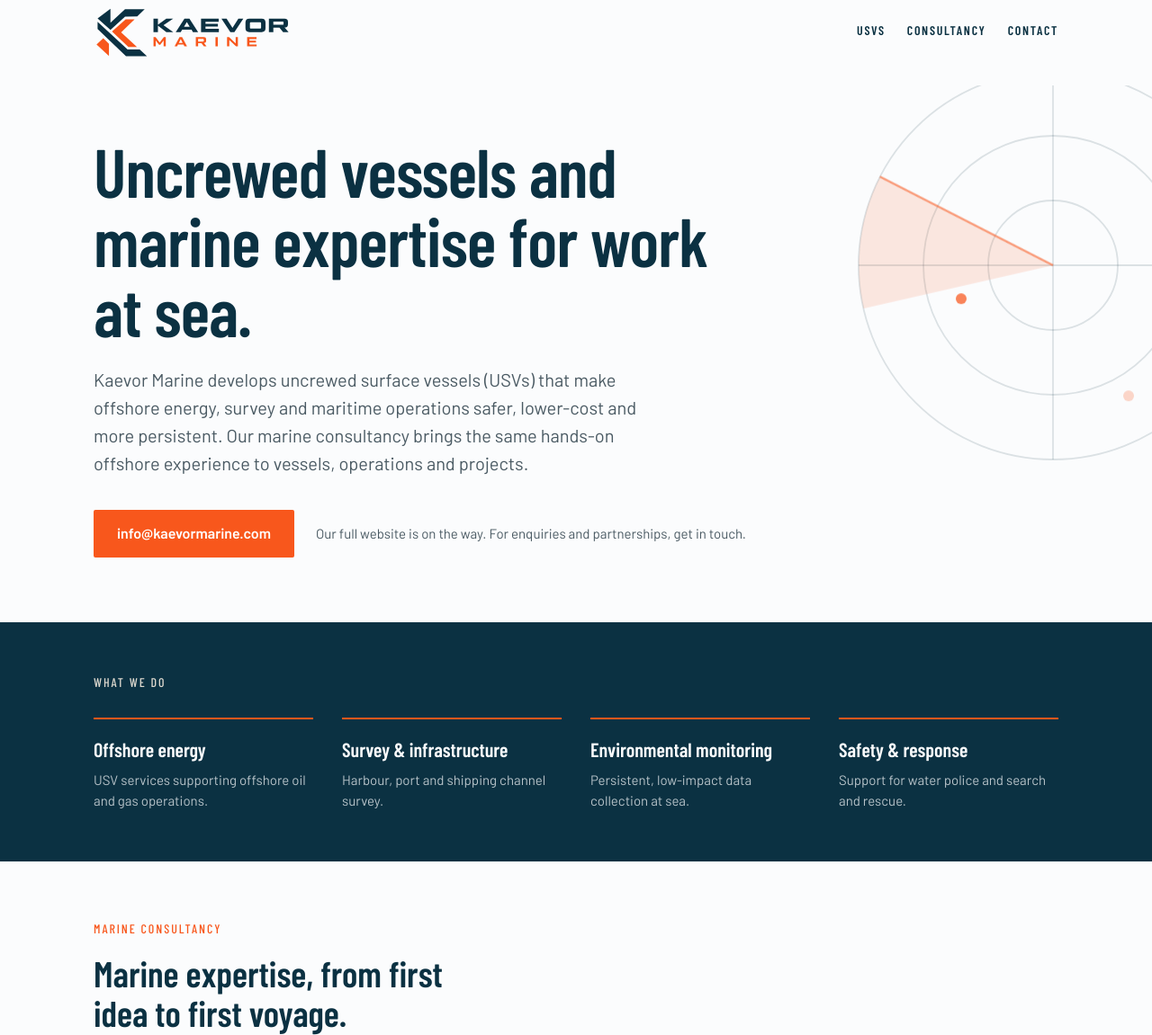
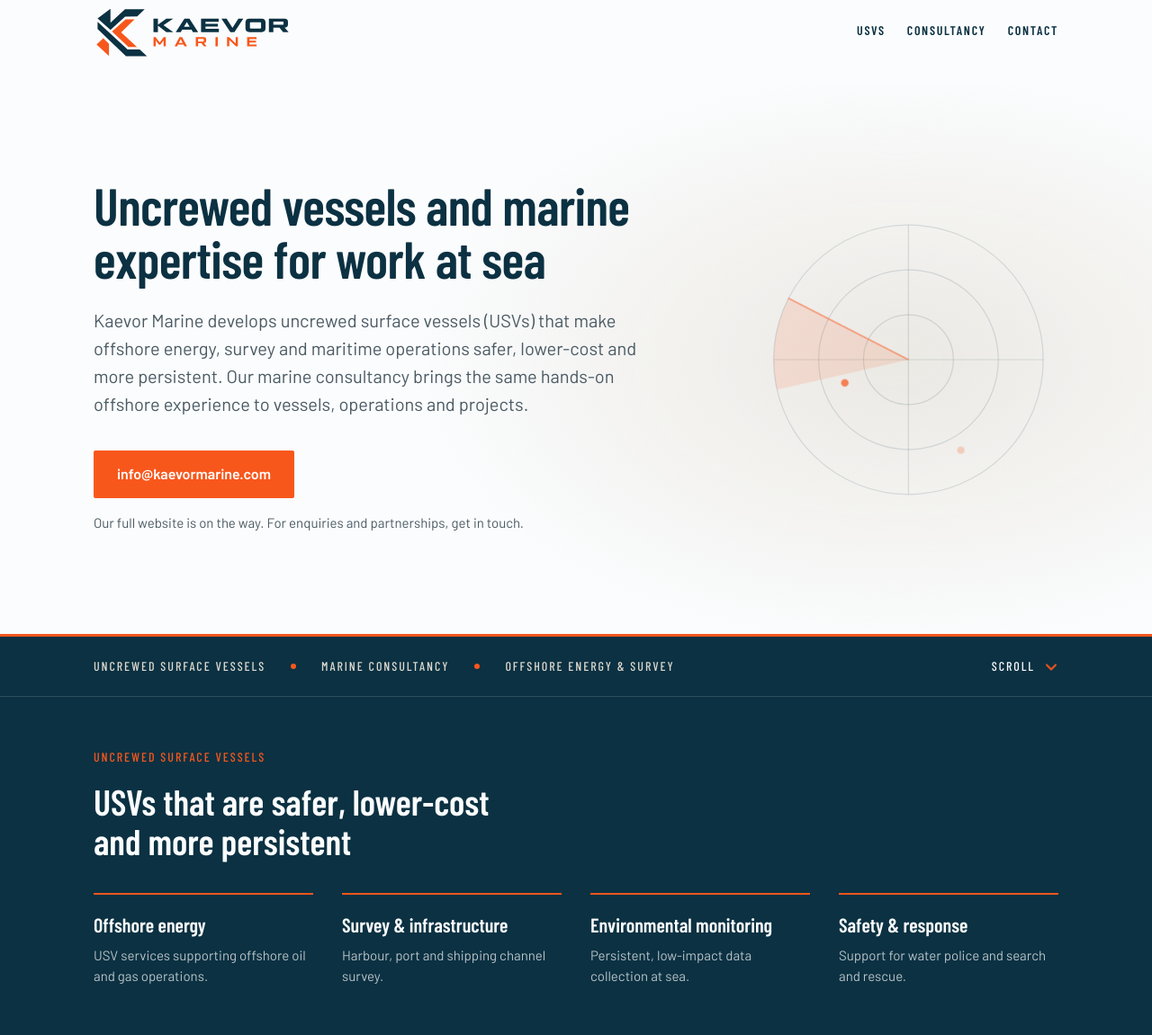
Before and after one commit to Kaevor-Marine/kaevormarine.com, a plain HTML site: page index.html in a window 1280 px wide. Shown: the part 25-1176 px from the top of the page at 90% size. Drawn offline with nearby package versions, Linux system fonts and the light colour scheme.

Commit message:
Fixed index page formatting

```diff
--- a/index.html
+++ b/index.html
@@ -21,7 +21,9 @@
     --paper: #fbfcfd;
     --ink: #030e14;
     --muted: #4a5a63;
+    --wrapw: 1120px;
   }
+  @media (min-width: 1600px) { :root { --wrapw: 1360px; } }
   * { box-sizing: border-box; margin: 0; padding: 0; }
   html { -webkit-text-size-adjust: 100%; scroll-behavior: smooth; }
   body {
@@ -33,7 +35,7 @@
     display: flex;
     flex-direction: column;
   }
-  .wrap { width: 100%; max-width: 1120px; margin: 0 auto; padding: 0 24px; }
+  .wrap { width: 100%; max-width: var(--wrapw); margin: 0 auto; padding: 0 24px; }
 
   header { padding: 28px 0; }
   header .wrap { display: flex; flex-wrap: wrap; align-items: center; justify-content: space-between; gap: 16px 32px; }
@@ -52,7 +54,21 @@
   }
   nav a:hover, nav a:focus-visible { border-bottom-color: var(--orange); }
 
-  .hero { position: relative; overflow: hidden; padding: 56px 0 72px; flex: 1; }
+  .hero { --radar: clamp(220px, 26vw, 380px); position: relative; overflow: hidden; display: flex; align-items: center; padding: 24px 0 32px; flex: 1; }
+  .hero { background: radial-gradient(ellipse 60% 75% at 78% 50%, rgba(222,217,207,.55), rgba(222,217,207,0) 70%); }
+  .splash-foot { background: var(--navy); color: var(--paper); border-top: 3px solid var(--orange); border-bottom: 1px solid rgba(251,252,253,.14); }
+  .splash-foot .wrap { display: flex; flex-wrap: wrap; align-items: center; justify-content: space-between; gap: 12px 32px; padding: 22px 24px; }
+  .splash-foot .tags { list-style: none; display: flex; flex-wrap: wrap; gap: 8px 28px; }
+  .splash-foot .tags li, .splash-foot .scroll {
+    font-family: "Barlow Condensed", sans-serif; font-weight: 500; letter-spacing: .14em; text-transform: uppercase; font-size: 14px; color: var(--sand);
+  }
+  .splash-foot .tags li { display: flex; align-items: center; }
+  .splash-foot .tags li + li::before { content: ""; width: 6px; height: 6px; border-radius: 50%; background: var(--orange); margin-right: 28px; }
+  .splash-foot .scroll { display: inline-flex; align-items: center; gap: 10px; text-decoration: none; color: var(--paper); }
+  .splash-foot .scroll:hover, .splash-foot .scroll:focus-visible { color: var(--orange); }
+  .splash-foot .scroll svg { animation: nudge 1.8s ease-in-out infinite; }
+  @keyframes nudge { 0%, 100% { transform: translateY(-2px); } 50% { transform: translateY(4px); } }
+  .splash { display: flex; flex-direction: column; min-height: 100vh; min-height: 100svh; }
   .eyebrow {
     font-family: "Barlow Condensed", sans-serif;
     font-weight: 600;
@@ -68,10 +84,10 @@
     font-family: "Barlow Condensed", sans-serif;
     font-weight: 600;
     color: var(--navy);
-    font-size: clamp(40px, 7vw, 76px);
+    font-size: clamp(40px, 4.6vw, 58px);
     line-height: 1.02;
     letter-spacing: -.01em;
-    max-width: 20ch;
+    max-width: calc(100% - var(--radar) - 32px);
   }
   .lede {
     margin-top: 24px;
@@ -103,8 +119,18 @@
     letter-spacing: .14em;
     text-transform: uppercase;
     font-size: 14px;
-    color: var(--sand);
-    margin-bottom: 28px;
+    color: var(--orange);
+    margin-bottom: 16px;
+  }
+  .focus .intro {
+    font-family: "Barlow Condensed", sans-serif;
+    font-weight: 600;
+    color: var(--paper);
+    font-size: clamp(28px, 4vw, 40px);
+    line-height: 1.1;
+    max-width: 34ch;
+    text-wrap: balance;
+    margin-bottom: 36px;
   }
   .grid { display: grid; grid-template-columns: repeat(4, 1fr); gap: 32px; }
   .item { position: relative; padding-top: 18px; }
@@ -133,7 +159,8 @@
     color: var(--navy);
     font-size: clamp(28px, 4vw, 40px);
     line-height: 1.1;
-    max-width: 24ch;
+    max-width: 34ch;
+    text-wrap: balance;
   }
   .consult .lede { margin-top: 16px; margin-bottom: 36px; }
   .consult .item h3 { color: var(--navy); }
@@ -150,11 +177,29 @@
   .scene { position: absolute; inset: 0; pointer-events: none; z-index: 1; }
 
   /* radar */
-  .radar { position: absolute; top: -40px; right: max(-130px, calc((100% - 1120px) / 2 - 210px)); width: clamp(280px, 40vw, 480px); height: auto; }
+  .radar { position: absolute; top: 50%; transform: translateY(-50%); right: max(24px, calc((100% - var(--wrapw)) / 2 + 24px)); width: var(--radar); height: auto; }
   .radar .ring { fill: none; stroke: var(--navy); stroke-opacity: .13; stroke-width: 1.5; }
   .radar .sweep { transform-origin: 200px 200px; transform-box: view-box; animation: spin 7s linear infinite; }
   .radar .blip { fill: var(--orange); opacity: 0; animation: ping 7s linear infinite; }
 
+  @media (min-width: 701px) {
+    .hero .cta, .hero .lede { max-width: calc(100% - var(--radar) - 32px); }
+    .hero .lede { max-width: min(56ch, calc(100% - var(--radar) - 32px)); }
+  }
+  @media (min-width: 1600px) {
+    .hero { --radar: 440px; }
+    h1 { font-size: 68px; }
+    .hero .lede { font-size: 22px; }
+  }
+  @media (max-width: 700px) {
+    .splash-foot .tags li:nth-child(n+2), .splash-foot .scroll span { display: none; }
+    .splash-foot .wrap { padding: 16px; flex-wrap: nowrap; }
+    .splash-foot .tags { flex-wrap: nowrap; gap: 14px; }
+    .splash-foot .tags li { font-size: 12px; letter-spacing: .08em; white-space: nowrap; }
+    .splash-foot .tags li + li::before { margin-right: 14px; }
+    h1 { max-width: none; }
+    .radar { right: -60px; opacity: .6; }
+  }
   @keyframes spin  { to { transform: rotate(360deg); } }
   @keyframes ping  { 0% { opacity: .95; } 55% { opacity: 0; } 100% { opacity: 0; } }
   @keyframes rise  { from { opacity: 0; transform: translateY(22px); } to { opacity: 1; transform: none; } }
@@ -182,8 +227,9 @@
   @media (max-width: 520px) {
     .wrap { padding: 0 16px; }
     .grid, .grid.three { grid-template-columns: 1fr; gap: 24px; }
-    .hero { padding: 32px 0 56px; }
-    .radar { width: 260px; top: -30px; right: -70px; opacity: .7; }
+    .hero { padding: 24px 0 24px; }
+    .radar { width: 220px; top: 40%; right: -60px; opacity: .7; }
+    h1 { max-width: none; }
     .consult { padding: 48px 0; }
     nav { gap: 20px; }
   }
@@ -191,6 +237,7 @@
 </head>
 <body>
 
+<div class="splash">
 <header>
   <div class="wrap">
     <svg class="logo" role="img" aria-label="Kaevor Marine" xmlns="http://www.w3.org/2000/svg" viewBox="0 0 1366 395.059">
@@ -242,7 +289,7 @@
   </div>
 
   <div class="wrap">
-    <h1>Uncrewed vessels and marine expertise for work at sea.</h1>
+    <h1>Uncrewed vessels and marine expertise for work at sea</h1>
     <p class="lede">Kaevor Marine develops uncrewed surface vessels (USVs) that make offshore energy, survey and maritime operations safer, lower-cost and more persistent. Our marine consultancy brings the same hands-on offshore experience to vessels, operations and projects.</p>
     <div class="cta">
       <a class="btn" href="mailto:info@kaevormarine.com">info@kaevormarine.com</a>
@@ -251,9 +298,25 @@
   </div>
 </main>
 
+<div class="splash-foot">
+  <div class="wrap">
+    <ul class="tags">
+      <li>Uncrewed surface vessels</li>
+      <li>Marine consultancy</li>
+      <li>Offshore energy &amp; survey</li>
+    </ul>
+    <a class="scroll" href="#usv" aria-label="Scroll to what we do">
+      <span>Scroll</span>
+      <svg viewBox="0 0 16 16" width="16" height="16" fill="none" stroke="#f8571c" stroke-width="2" stroke-linecap="round" stroke-linejoin="round" aria-hidden="true"><path d="M3 6l5 5 5-5"/></svg>
+    </a>
+  </div>
+</div>
+</div>
+
 <section class="focus" id="usv" aria-labelledby="focus-heading">
   <div class="wrap">
-    <h2 id="focus-heading">What we do</h2>
+    <h2 id="focus-heading">Uncrewed surface vessels</h2>
+    <p class="intro">USVs that are safer, lower&#8209;cost and more persistent</p>
     <div class="grid">
       <div class="item">
         <h3>Offshore energy</h3>
@@ -278,7 +341,7 @@
 <section class="consult" id="consultancy" aria-labelledby="consult-heading">
   <div class="wrap">
     <h2 id="consult-heading">Marine consultancy</h2>
-    <p class="intro">Marine expertise, from first idea to first voyage.</p>
+    <p class="intro">Marine expertise, from first idea to first voyage</p>
     <p class="lede">Our team are marine professionals by trade, with hands-on experience across the offshore industry. We advise clients on vessels, operations and projects where the sea sets the rules, from early feasibility through to delivery.</p>
     <div class="grid three">
       <div class="item">
@@ -336,7 +399,7 @@
 (function () {
   if (!("IntersectionObserver" in window) ||
       (window.matchMedia && window.matchMedia("(prefers-reduced-motion: reduce)").matches)) return;
-  var els = document.querySelectorAll(".focus h2, .consult h2, .consult .intro, .consult .lede, .item, .consult .cta");
+  var els = document.querySelectorAll(".focus h2, .focus .intro, .consult h2, .consult .intro, .consult .lede, .item, .consult .cta");
   var io = new IntersectionObserver(function (entries) {
     entries.forEach(function (e) {
       if (e.isIntersecting) { e.target.classList.add("in"); io.unobserve(e.target); }
```
